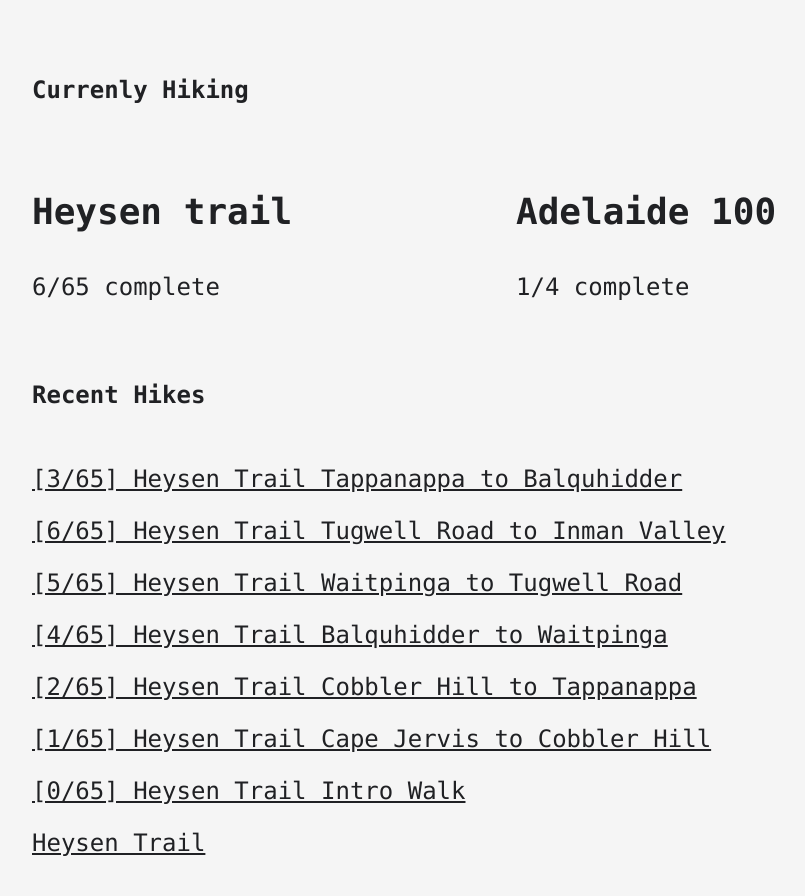
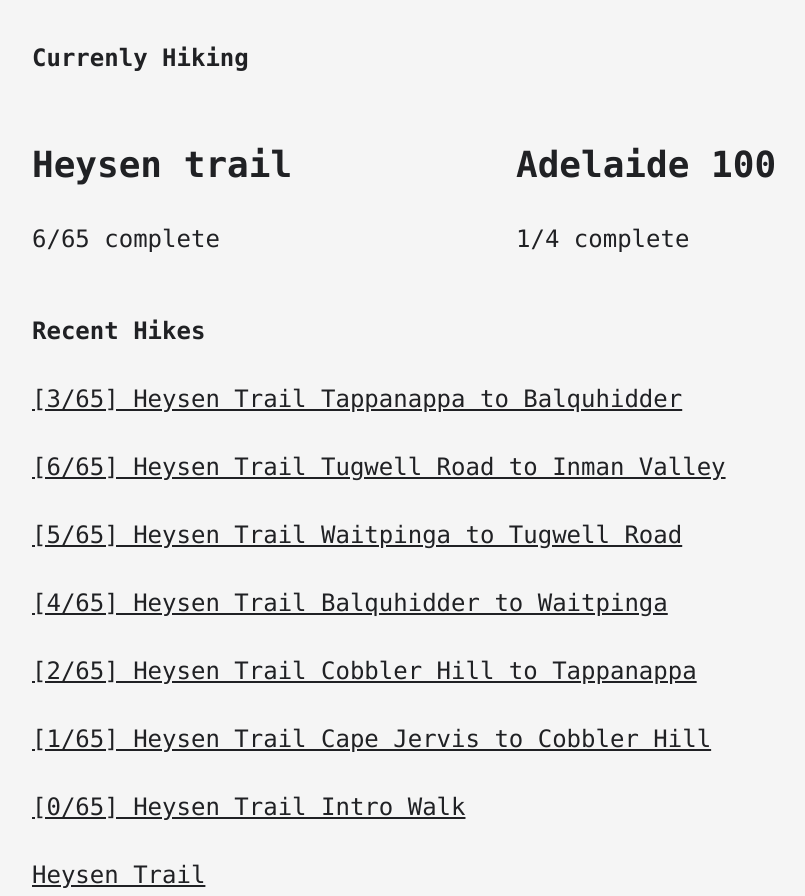
Before and after one commit to thilinag/website, an Astro site: page /hiking in a window 1280 px wide. Shown: the part 273-1169 px from the top of the page, without its empty margins (140-945 px from the left). Built offline with nearby package versions, Linux system fonts and the light colour scheme; Astro itself is replaced by a stand-in of ours.

Commit message:
fix hiking page html structure

```diff
--- a/src/pages/hiking.astro
+++ b/src/pages/hiking.astro
@@ -12,10 +12,9 @@
 
 <Layout title={title}>
   <h1>{title}</h1>
-  <ul class="hiking">
   <h4>Currenly Hiking</h4>
   <div class="current-hikes">
-      <a href="/tags/heysen" class="hike-card">
+    <a href="/tags/heysentrail" class="hike-card">
       <h2>Heysen trail</h2>
       <p>6/65 complete</p>
     </a>
@@ -25,6 +24,7 @@
     </a>
   </div>
   <h4>Recent Hikes</h4>
+  <ul class="hiking">
     {
       allHiking.map((post) => (
         <li>
@@ -40,7 +40,7 @@
     list-style: none;
     display: flex;
     flex-direction: column;
-    gap: 1rem;
+    gap: 2rem;
   }
 
   .current-hikes {
```
Lines whose indentation alone changed are shown as unchanged.
